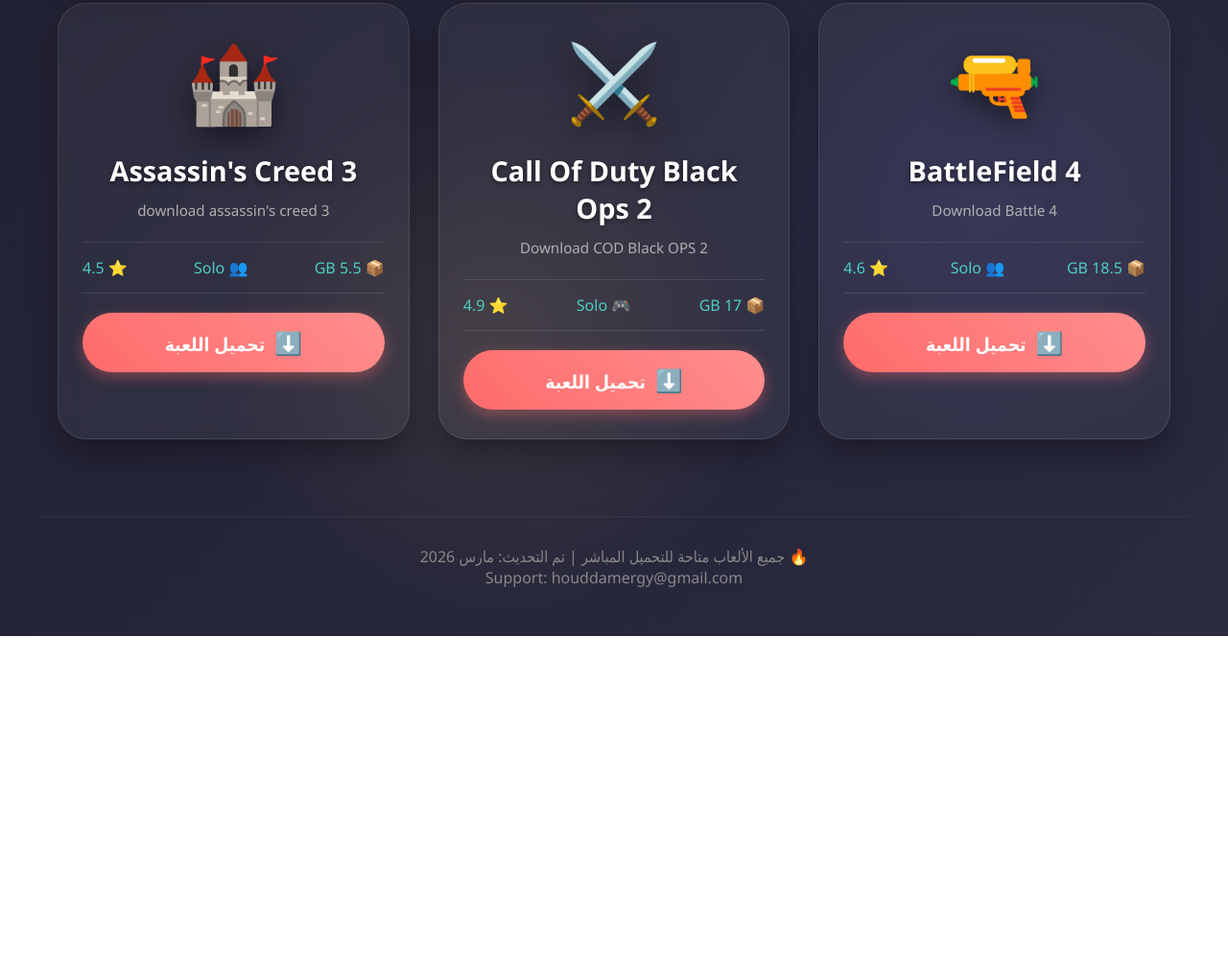
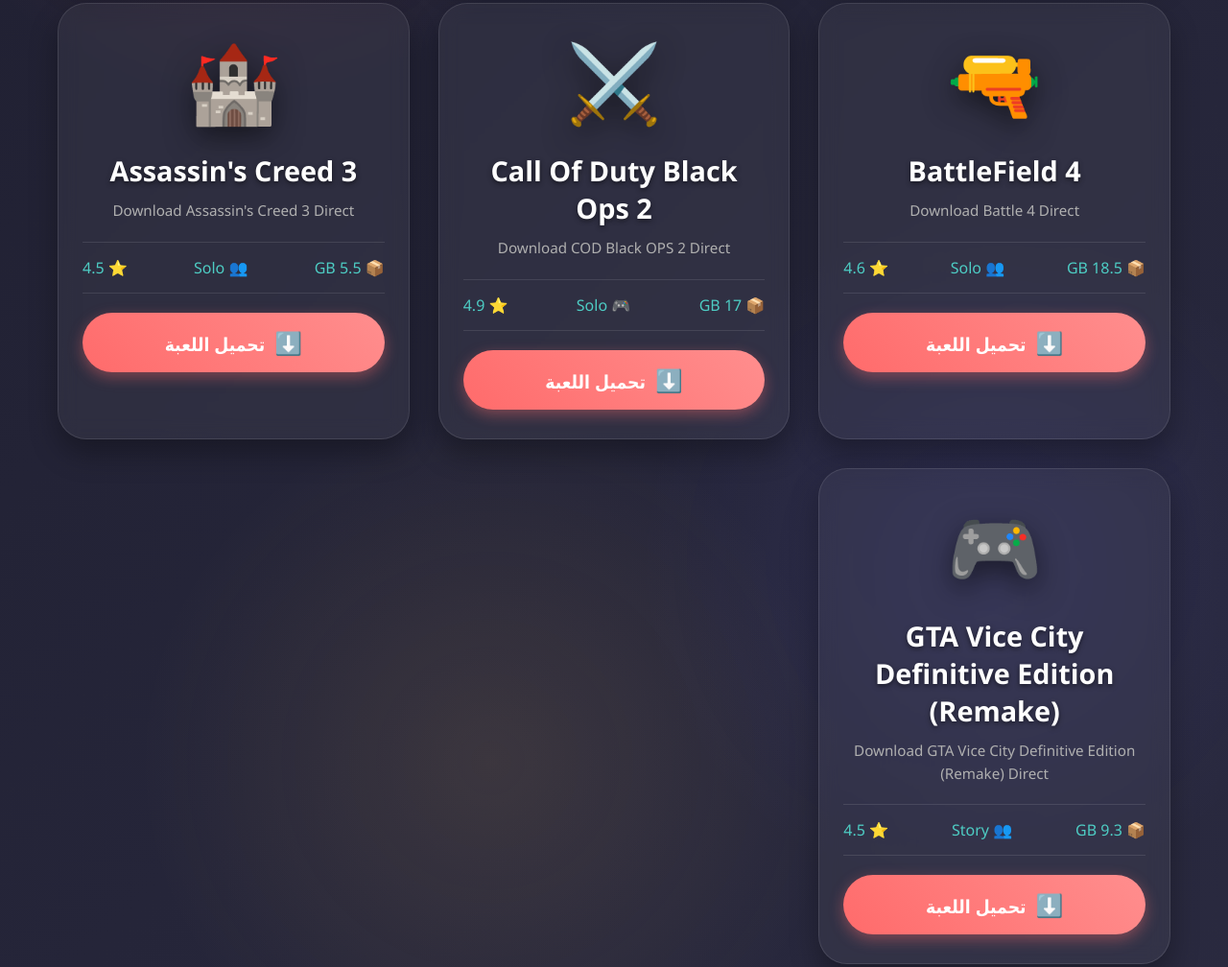
Before and after one commit to ue7g2ucaitxiwycigq/ue7g2ucatixiwycigq.github.io, a plain HTML site: page index.html in a window 1280 px wide. Shown: the part 872-1880 px from the top of the page at 96% size. Before the commit the page ends 1535 px from the top, so only its background shows below. Drawn offline with Linux system fonts and the light colour scheme.

Commit message:
Update index.html

```diff
--- a/index.html
+++ b/index.html
@@ -319,7 +319,7 @@
                 <div class="game-card" data-name="valorant">
                     <div class="game-icon">🔫</div>
                     <h3 class="game-title">BattleField 4</h3>
-                    <p class="game-description">Download Battle 4</p>
+                    <p class="game-description">Download Battle 4 Direct</p>
                     <div class="game-meta">
                         <span>📦 18.5 GB</span>
                         <span>👥 Solo </span>
@@ -332,7 +332,7 @@
                 <div class="game-card" data-name="minecraft">
                     <div class="game-icon">⚔️</div>
                     <h3 class="game-title">Call Of Duty Black Ops 2</h3>
-                    <p class="game-description">Download COD Black OPS 2</p>
+                    <p class="game-description">Download COD Black OPS 2 Direct</p>
                     <div class="game-meta">
                         <span>📦 17 GB</span>
                         <span>🎮 Solo</span>
@@ -345,7 +345,7 @@
                 <div class="game-card" data-name="fifa">
                     <div class="game-icon">🏰</div>
                     <h3 class="game-title">Assassin's Creed 3</h3>
-                    <p class="game-description">download assassin's creed 3</p>
+                    <p class="game-description">Download Assassin's Creed 3 Direct</p>
                     <div class="game-meta">
                         <span>📦 5.5 GB</span>
                         <span>👥 Solo</span>
@@ -353,7 +353,19 @@
                     </div>
                     <a href="https://s3.uptogames.net/utg/Assassins-Creed-3.rar" class="download-btn" target="_blank">تحميل اللعبة</a>
                 </div>
-            </div>
+
+                <!-- البطاقة الجديدة -->
+                <div class="game-card" data-name="اسم_اللعبة">
+                    <div class="game-icon">🎮</div>  <!-- أيقونة أو صورة -->
+                    <h3 class="game-title">GTA Vice City Definitive Edition (Remake) </h3>
+                    <p class="game-description">Download GTA Vice City Definitive Edition (Remake) Direct </p>
+                    <div class="game-meta">
+                        <span>📦 9.3 GB </span>
+                        <span>👥 Story </span>
+                        <span>⭐ 4.5 </span>
+                    </div>
+                    <a href="https://s471klg.storage.yandex.net/rdisk/28b16715da4d4147579775f1ecd23249c9c1d5b00658f4f7759952531e4c32c6/69b4aa7b/tsChDyldXys17tYtIuNkh2yU21yqhqPkklYfRYdVYDzWC-V7TEb3SoSUlINTbV70jBsRHAsj90FPwsB-Tqa0nw==?uid=1927087343&filename=GTA-Vice-City-Definitive-Edition.rar&disposition=attachment&hash=&limit=0&content_type=application%2Fx-rar&owner_uid=1927087343&fsize=10003433169&hid=9601f660b64f12646c44f713a9b48787&media_type=compressed&tknv=v3&etag=7da36df0aab9f4b28269d6592657db4e&ts=64cf0fe5354c0&s=6aef7a767de1bf97b8aea05e46fd0bb1f1b8c1e80ee4c863e679a7805d1ded72&pb=U2FsdGVkX1-fLtCprO2wEiLOHyvq06cxYUAnGI78PXIBufx5noSg7jDSbSQwXUmvLQCxHWOEbkv8xTgOE8ICEvPYBcCTuoylehAmIJWgcE0" class="download-btn" target="_blank">تحميل اللعبة</a>
+                </div>
         </main>
 
         <footer>
```
